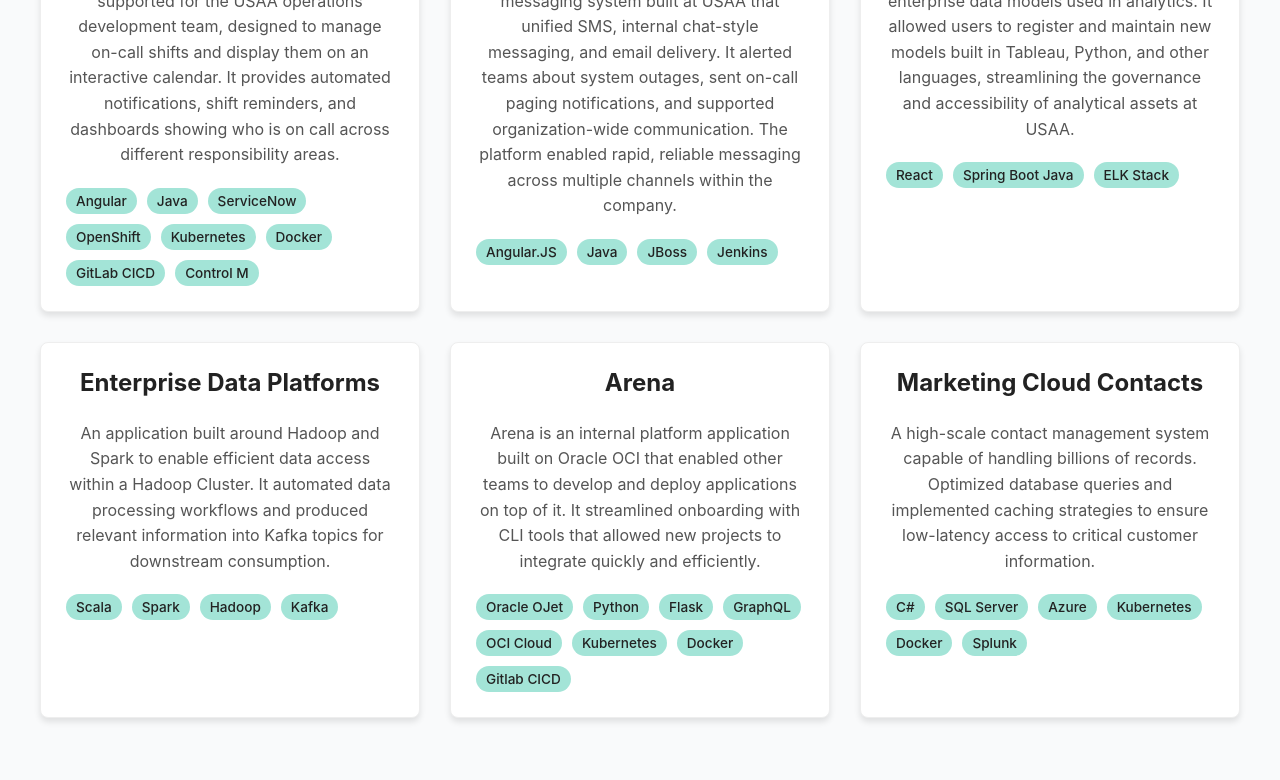
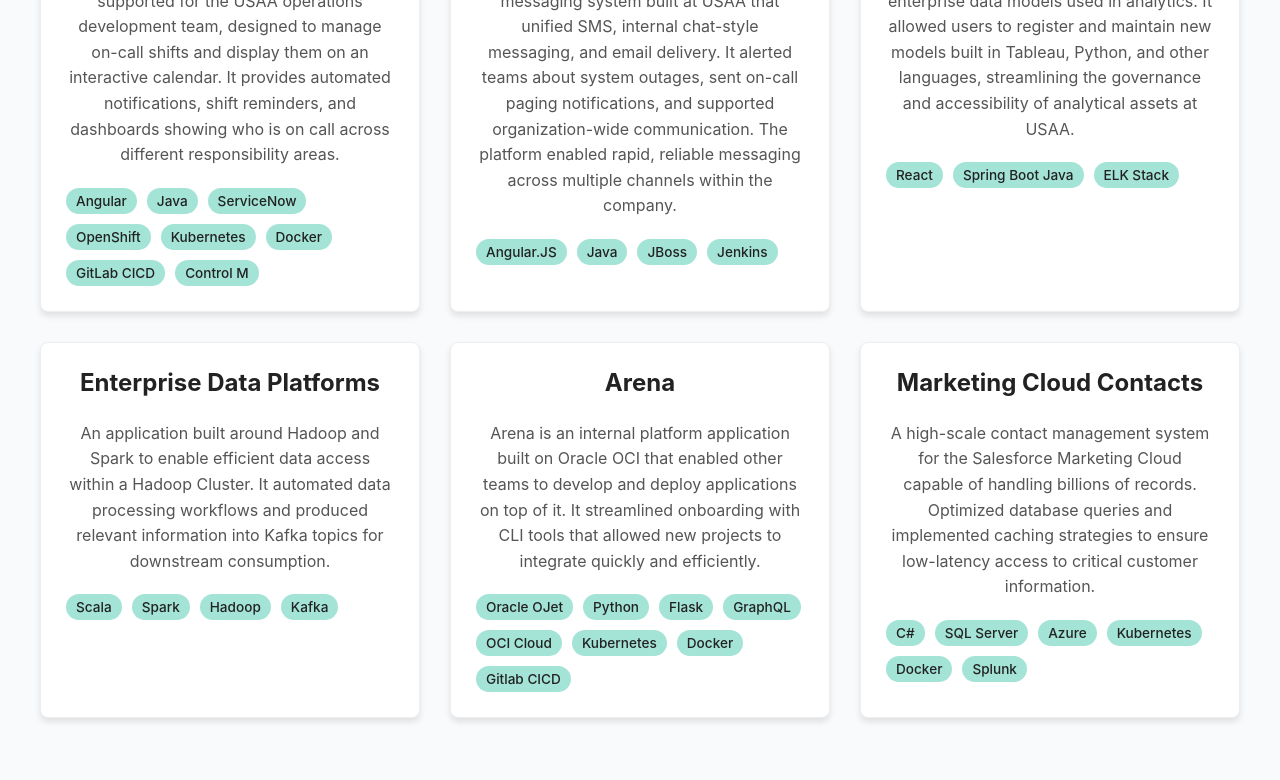
Before and after one commit to kevinttran/kevinttran.github.io, a React (Create React App) app: page /#/projects in a window 1280 px wide. Shown: the part 472-1252 px from the top of the page. Built offline with nearby package versions, Linux system fonts and the light colour scheme.

Commit message:
Updated to where MCC project was from

```diff
--- a/src/pages/Projects.js
+++ b/src/pages/Projects.js
@@ -32,7 +32,7 @@
     },
     {
       name: 'Marketing Cloud Contacts',
-      description: 'A high-scale contact management system capable of handling billions of records. Optimized database queries and implemented caching strategies to ensure low-latency access to critical customer information.',
+      description: 'A high-scale contact management system for the Salesforce Marketing Cloud capable of handling billions of records. Optimized database queries and implemented caching strategies to ensure low-latency access to critical customer information.',
       tech: ['C#', 'SQL Server', 'Azure', 'Kubernetes', 'Docker', 'Splunk']
     }
   ];
```
